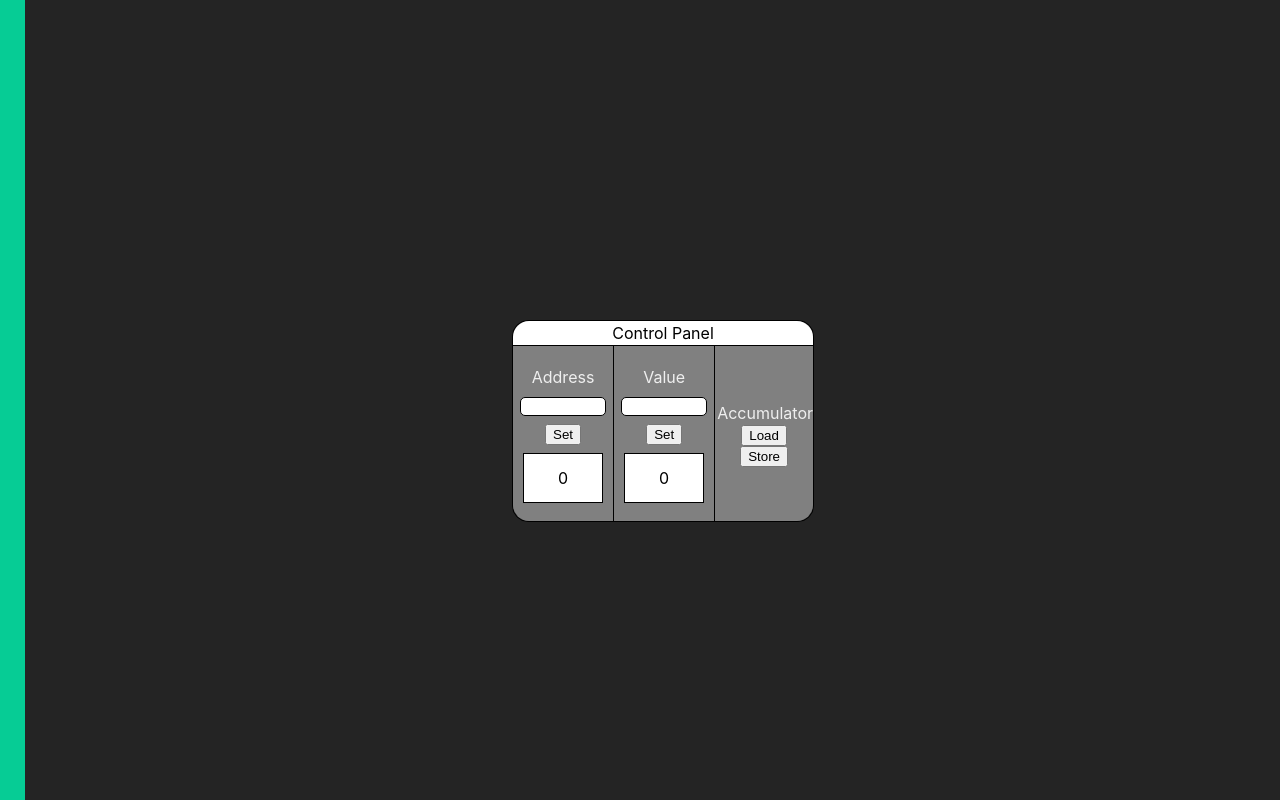
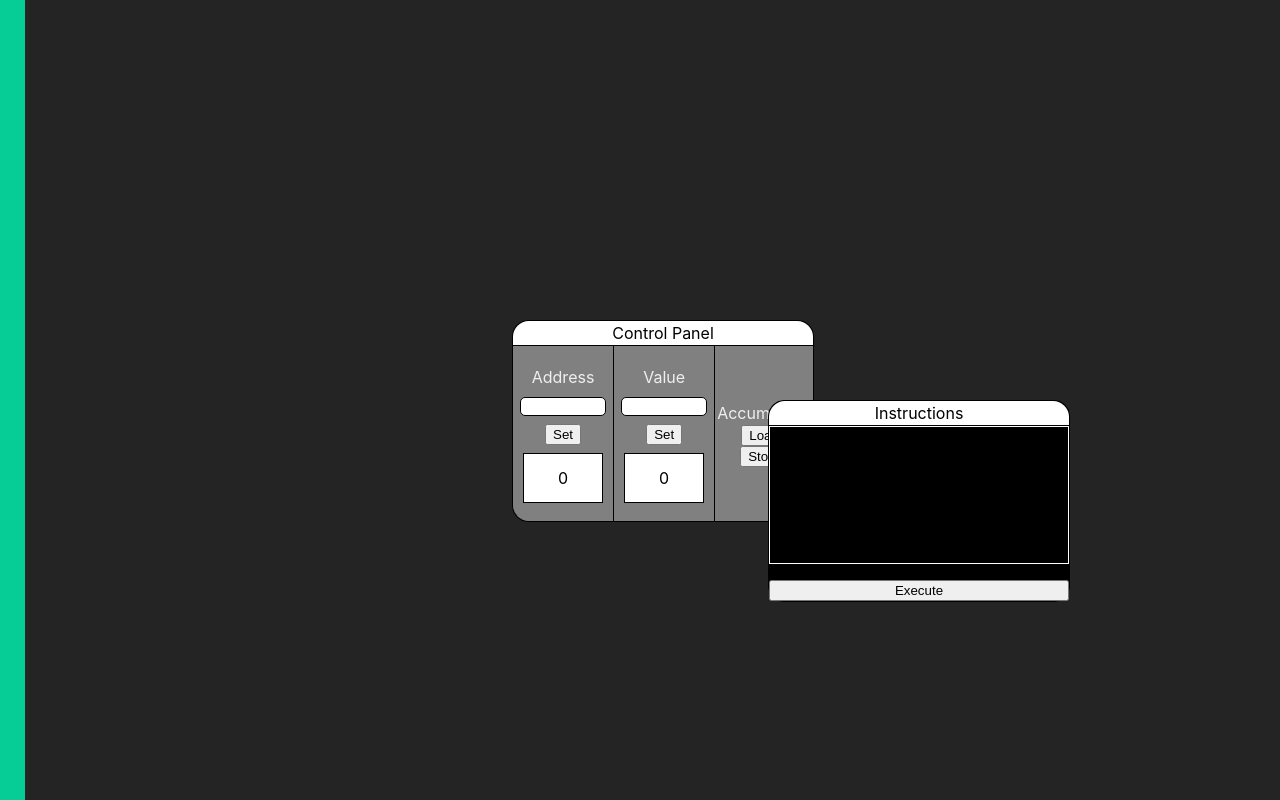
Before and after one commit to Furrj/BitsToBytes, a React (Vite) app: page / in a window 1280 px wide. Built offline with nearby package versions, Linux system fonts and the light colour scheme.

Commit message:
created instructionInput component and configured slice

```diff
--- a/src/App.tsx
+++ b/src/App.tsx
@@ -5,6 +5,7 @@ import RAM from "./components/RAM/RAM";
 import Accumulator from "./components/Registers/Accumulator";
 import ComponentToolbar from "./components/UI/ComponentToolbar";
 import ControlPanel from "./components/Interfaces/ControlPanel";
+import InstructionInput from "./components/Interfaces/InstructionInput";
 
 const initState: JSX.Element[] = [];
 
@@ -16,6 +17,7 @@ const App: React.FC = () => {
     <RAM key={0} />,
     <Accumulator key={1} />,
     <ControlPanel key={2} />,
+    <InstructionInput key={3} />,
   ];
 
   function updateActiveComponents(component: JSX.Element): void {
@@ -30,6 +32,7 @@ const App: React.FC = () => {
         return component;
       })}
       <ControlPanel />
+      <InstructionInput />
       <ComponentToolbar
         components={components}
         updateComponents={updateActiveComponents}
--- /dev/null
+++ b/src/components/Interfaces/InstructionInput.module.css
@@ -0,0 +1,40 @@
+@import "../../vars.css";
+
+.instructions {
+  width: 300px;
+  height: 200px;
+  border: var(--border);
+  position: absolute;
+  left: 60%;
+  top: 50%;
+  cursor: pointer;
+  border-radius: 1rem;
+  display: flex;
+  flex-direction: column;
+  background: black;
+}
+
+.title {
+  background: white;
+  color: black;
+  border-top-right-radius: 1rem;
+  border-top-left-radius: 1rem;
+  border-bottom: var(--border);
+}
+
+textarea {
+  background: black;
+  height: 80%;
+  /* border-bottom-left-radius: 1rem;
+  border-bottom-right-radius: 1rem; */
+  resize: none;
+  padding: 5px;
+  border: none;
+  overflow: auto;
+  outline: none;
+  -webkit-box-shadow: none;
+  -moz-box-shadow: none;
+  box-shadow: none;
+  border: 1px solid white;
+  margin-bottom: 1rem;
+}
--- /dev/null
+++ b/src/components/Interfaces/InstructionInput.tsx
@@ -0,0 +1,29 @@
+import React, { useState } from "react";
+import styles from "./InstructionInput.module.css";
+import Draggable from "react-draggable";
+
+const InstructionInput: React.FC = () => {
+  const [input, setInput] = useState<string>("");
+
+  const nodeRef: React.MutableRefObject<null> = React.useRef(null);
+
+  function inputHandler(e: React.ChangeEvent<HTMLTextAreaElement>): void {
+    setInput(e.target.value);
+  }
+
+  return (
+    <Draggable nodeRef={nodeRef}>
+      <div className={styles.instructions} ref={nodeRef}>
+        <div className={styles.title}>Instructions</div>
+        <textarea
+          name="instructions"
+          id="instructions"
+          onChange={inputHandler}
+        ></textarea>
+        <button>Execute</button>
+      </div>
+    </Draggable>
+  );
+};
+
+export default InstructionInput;
--- /dev/null
+++ b/src/data/instructionSlice.ts
@@ -0,0 +1,24 @@
+import { createSlice } from "@reduxjs/toolkit";
+import type { PayloadAction } from "@reduxjs/toolkit";
+
+export interface instructionState {
+  instructions: string[][];
+}
+
+const initialState: instructionState = {
+  instructions: [],
+};
+
+export const instructionSlice = createSlice({
+  name: "register",
+  initialState,
+  reducers: {
+    setInstructions: (state, action: PayloadAction<[][]>) => {
+      state.instructions = action.payload;
+    },
+  },
+});
+
+export const { setInstructions } = instructionSlice.actions;
+
+export default instructionSlice.reducer;
--- a/src/data/store.ts
+++ b/src/data/store.ts
@@ -1,11 +1,13 @@
 import { configureStore } from "@reduxjs/toolkit";
 import ramReducer from "./ramSlice";
 import registerReducer from "./registerSlice";
+import instructionReducer from "./instructionSlice";
 
 export const store = configureStore({
   reducer: {
     ram: ramReducer,
     register: registerReducer,
+    instructions: instructionReducer,
   },
 });
 
```
